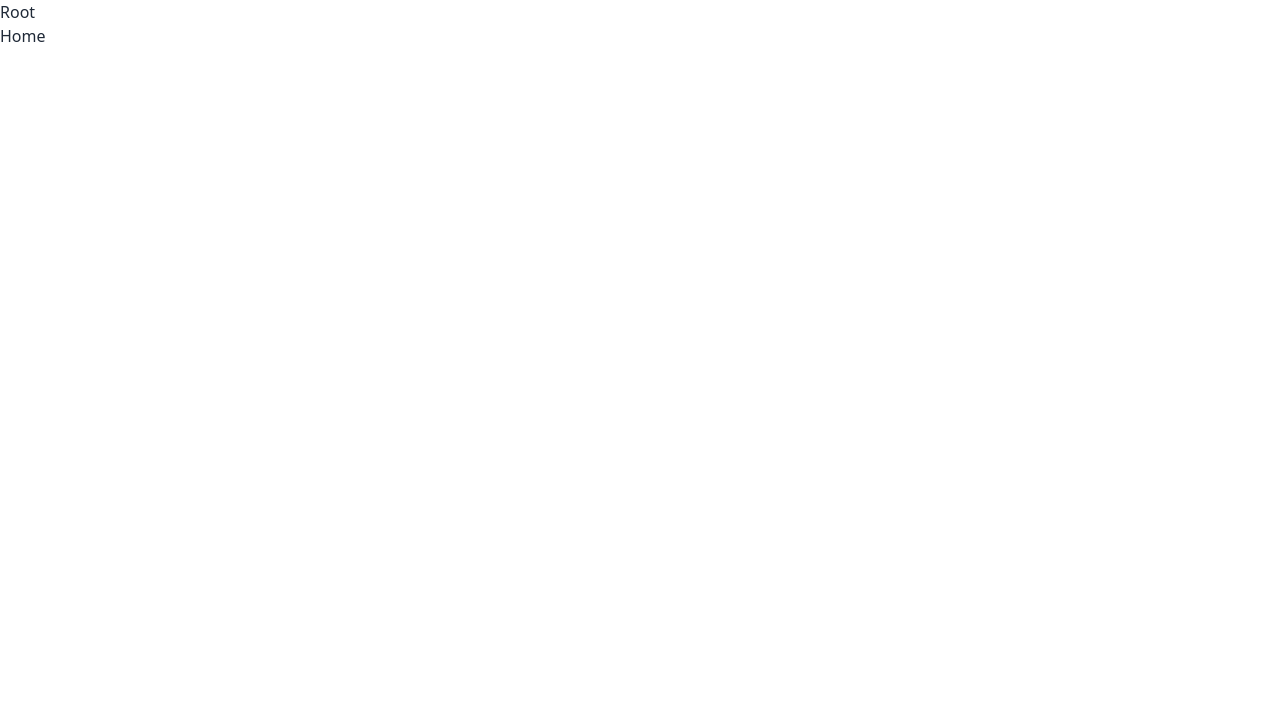
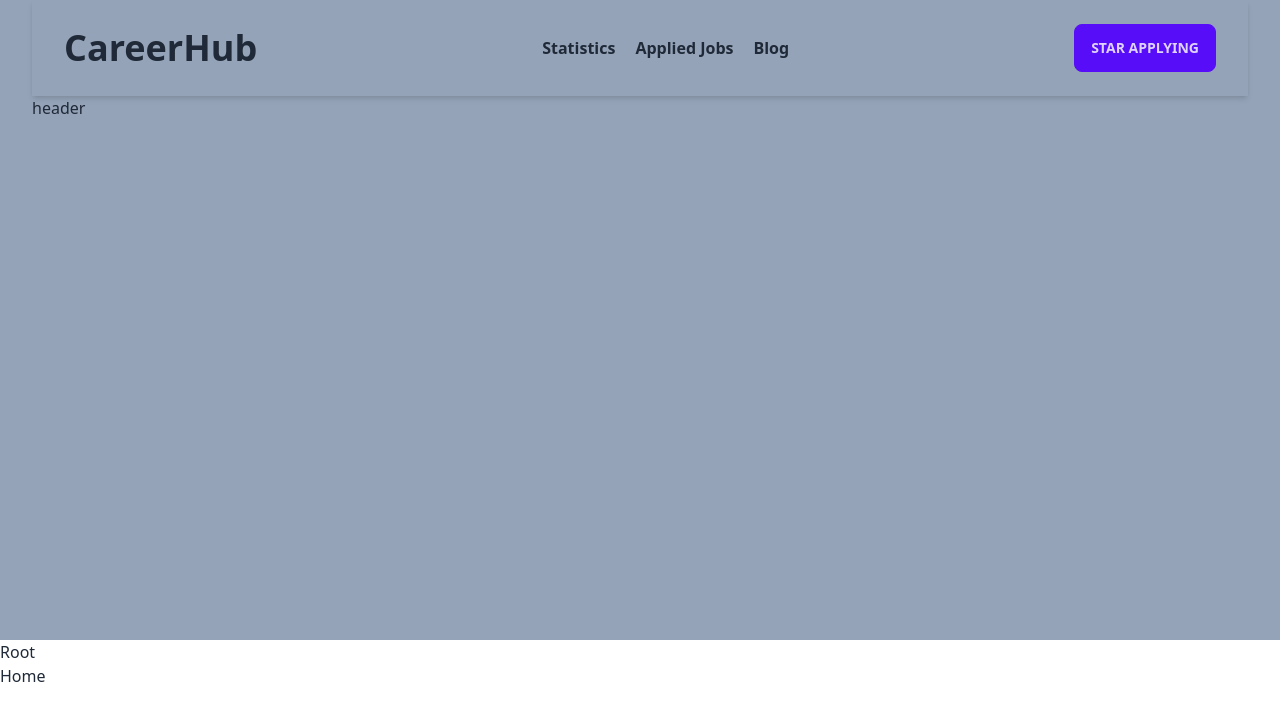
Before and after one commit to SakibAlHasan10/career-hub-react, a React (Vite) app: page / in a window 1280 px wide. Shown: the top 720 px of the page. Built offline with nearby package versions, Linux system fonts and the light colour scheme.

Commit message:
added navbar

```diff
--- /dev/null
+++ b/src/Components/Heade/Header.jsx
@@ -0,0 +1,12 @@
+import Navbar from "./Navbar/Navbar";
+
+const Header = () => {
+    return (
+        <div className="max-w-screen-xl mx-auto px-8 h-[40rem] bg-slate-400">
+            <Navbar></Navbar>
+            header
+        </div>
+    );
+};
+
+export default Header;
--- a/src/Components/Heade/Navbar/Navbar.jsx
+++ b/src/Components/Heade/Navbar/Navbar.jsx
@@ -1,8 +1,48 @@
+import { NavLink } from "react-router-dom";
 
 const Navbar = () => {
     return (
-        <div>
-
+        <div >
+            <nav className="lg:flex justify-between items-center py-6 shadow-md px-8">
+                <div className="">
+                    <h1 className="text-4xl font-semibold">CareerHub</h1>
+                </div>
+                {/* <div className="flex justify-between w-2/3"> */}
+                    <ul className="text-base font-bold lg:flex  gap-5">
+                    <li>
+                    <NavLink
+                    to={`/statistics`}
+                    className={({ isActive, isPending }) =>
+                      isActive? "text-blue-600 underline"
+                      :isPending? "pending"
+                      : ""}>
+                        Statistics
+                    </NavLink>
+                    </li>
+                    <li>
+                    <NavLink
+                    to={`/applied_jobs`}
+                    className={({ isActive, isPending }) =>
+                      isActive? "text-blue-600 underline"
+                      :isPending? "pending"
+                      : ""}>
+                        Applied Jobs
+                    </NavLink>
+                    </li>
+                    <li>
+                    <NavLink
+                    to={`/blog`}
+                    className={({ isActive, isPending }) =>
+                      isActive? "text-blue-600 underline"
+                      :isPending? "pending"
+                      : ""}>
+                        Blog
+                    </NavLink>
+                    </li>
+                    </ul>
+                    <button className="btn btn-primary">Star Applying</button>
+                {/* </div> */}
+            </nav>
         </div>
     );
 };
--- a/src/RootFile/RootFile.jsx
+++ b/src/RootFile/RootFile.jsx
@@ -1,8 +1,10 @@
 import { Outlet } from "react-router-dom";
+import Header from "../Components/Heade/Header";
 
 const RootFile = () => {
     return (
         <div>
+            <Header></Header>
             <h2>Root</h2>
             <Outlet></Outlet>
         </div>
```
Also changed, not shown: src/AllPath/AllPath.jsx (+12 -0 lines).
